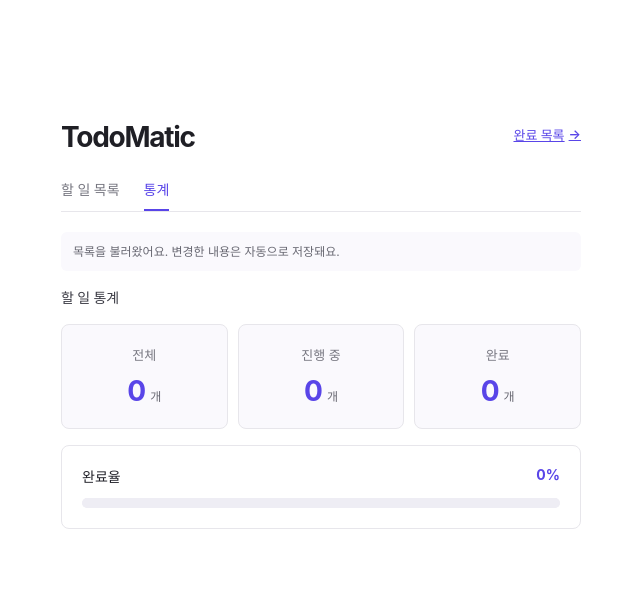
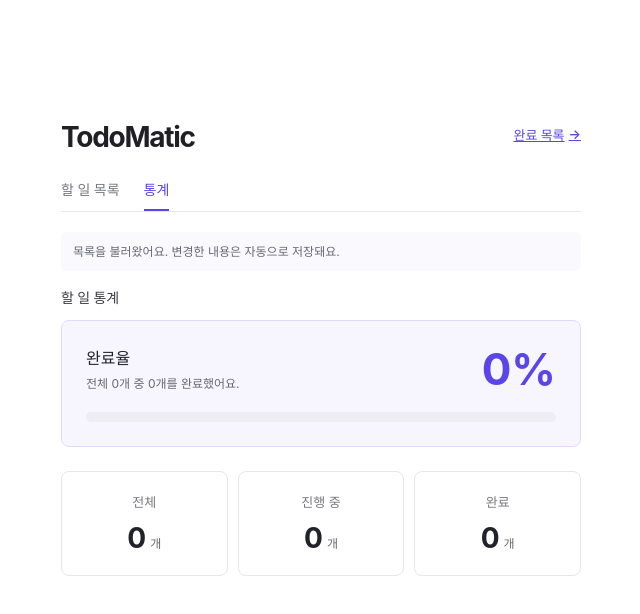
Before and after one commit to Leets-Official/8th-FE-Zero100, a React (Vite) app: page /statistics in a window 1280 px wide. Shown: the top 614 px of the page, without its empty margins (319-959 px from the left). Built offline with nearby package versions, Linux system fonts and the light colour scheme.

Commit message:
통계 화면에서 완료율을 먼저 보여주도록 개선

```diff
--- a/src/components/todo/TodoStats.jsx
+++ b/src/components/todo/TodoStats.jsx
@@ -9,6 +9,18 @@ function TodoStats({ todos }) {
       <Text as="h2" variant="section-label" id="statistics-heading">
         할 일 통계
       </Text>
+      <div className="stats-progress">
+        <div className="stats-progress__label">
+          <div>
+            <h3>완료율</h3>
+            <p className="stats-progress__description">
+              전체 {total}개 중 {completed}개를 완료했어요.
+            </p>
+          </div>
+          <strong>{completionRate}%</strong>
+        </div>
+        <progress value={completionRate} max="100" aria-label="할 일 완료율" />
+      </div>
       <dl className="stats-counts">
         <div>
           <dt>전체</dt>
@@ -32,13 +44,6 @@ function TodoStats({ todos }) {
           </dd>
         </div>
       </dl>
-      <div className="stats-progress">
-        <div className="stats-progress__label">
-          <span>완료율</span>
-          <strong>{completionRate}%</strong>
-        </div>
-        <progress value={completionRate} max="100" aria-label="할 일 완료율" />
-      </div>
     </section>
   );
 }
--- a/src/styles.css
+++ b/src/styles.css
@@ -366,14 +366,14 @@ a:focus-visible {
   display: grid;
   grid-template-columns: repeat(3, minmax(0, 1fr));
   gap: 10px;
-  margin: 16px 0;
+  margin: 24px 0 0;
 }
 
 .stats-counts > div {
   padding: 20px 10px;
   border: 1px solid var(--color-border);
   border-radius: 8px;
-  background: #faf9fd;
+  background: #ffffff;
   text-align: center;
 }
 
@@ -384,7 +384,7 @@ a:focus-visible {
 
 .stats-counts dd {
   margin: 10px 0 0;
-  color: var(--color-accent);
+  color: #22222a;
   font-size: 28px;
   font-weight: 700;
 }
@@ -397,21 +397,38 @@ a:focus-visible {
 }
 
 .stats-progress {
-  padding: 20px;
-  border: 1px solid var(--color-border);
+  padding: 24px;
+  border: 1px solid #dedbff;
   border-radius: 8px;
+  background: #f7f6ff;
 }
 
 .stats-progress__label {
   display: flex;
+  align-items: center;
   justify-content: space-between;
   gap: 12px;
-  margin-bottom: 12px;
-  font-size: 14px;
+  margin-bottom: 18px;
+}
+
+.stats-progress__label h3 {
+  margin: 0;
+  font-size: 16px;
+  font-weight: 650;
+}
+
+.stats-progress__description {
+  margin: 6px 0 0;
+  color: #686872;
+  font-size: 12px;
+  line-height: 1.5;
 }
 
 .stats-progress__label strong {
+  flex-shrink: 0;
   color: var(--color-accent);
+  font-size: 44px;
+  line-height: 1.1;
 }
 
 .stats-progress progress {
```
